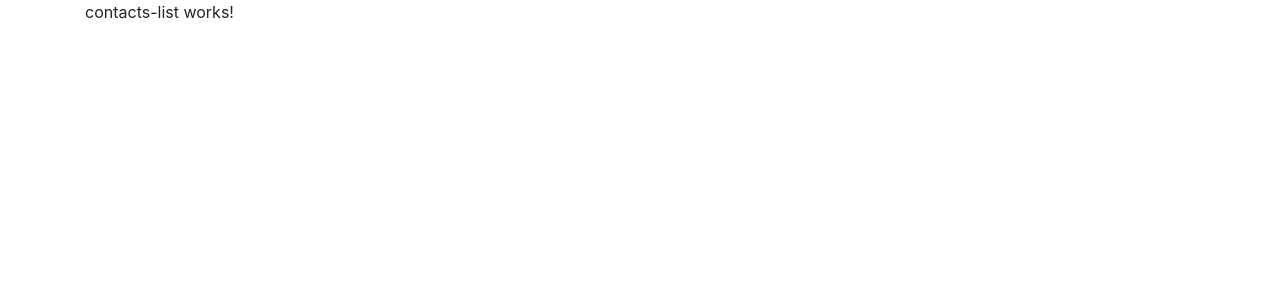
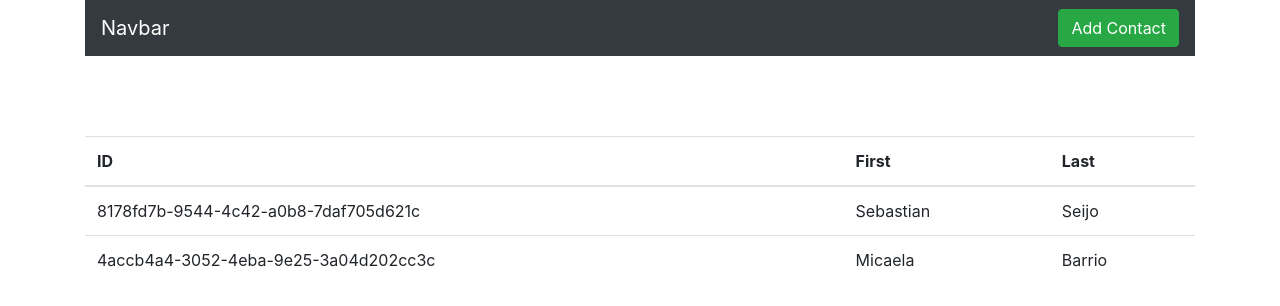
Before and after one commit to sebastiangseijo/address-book, an Angular app: page / in a window 1280 px wide. Shown: the top 306 px of the page. Built offline with nearby package versions, Linux system fonts and the light colour scheme.

Commit message:
contact and contact list - add data for test usage - WIP

```diff
--- a/src/app/app-routing.module.ts
+++ b/src/app/app-routing.module.ts
@@ -1,11 +1,11 @@
 import { NgModule } from '@angular/core';
 import { Routes, RouterModule } from '@angular/router';
-import {ContactsListComponent} from './contacts-list/contacts-list.component';
+import {ContactsViewComponent} from './contacts/contacts-view/contacts-view.component';
 
 
 const routes: Routes = [
   { path: '',
-    component: ContactsListComponent
+    component: ContactsViewComponent
   },
 ];
 
--- a/src/app/app.module.ts
+++ b/src/app/app.module.ts
@@ -3,12 +3,14 @@
 
 import { AppRoutingModule } from './app-routing.module';
 import { AppComponent } from './app.component';
-import { ContactsListComponent } from './contacts-list/contacts-list.component';
+import { ContactsListComponent } from './contacts/contacts-list/contacts-list.component';
+import {ContactsViewComponent} from './contacts/contacts-view/contacts-view.component';
 
 @NgModule({
   declarations: [
     AppComponent,
-    ContactsListComponent
+    ContactsListComponent,
+    ContactsViewComponent
   ],
   imports: [
     BrowserModule,
--- a/src/app/contacts-list/contacts-list.component.html
+++ /dev/null
@@ -1 +0,0 @@
-<p>contacts-list works!</p>
--- /dev/null
+++ b/src/app/contacts/contacts-list/contacts-list.component.html
@@ -0,0 +1,18 @@
+<div class="contacts-list">
+   <table class="table table-hover">
+      <thead>
+      <tr>
+         <th scope="col">ID</th>
+         <th scope="col">First</th>
+         <th scope="col">Last</th>
+      </tr>
+      </thead>
+      <tbody>
+      <tr *ngFor="let contact of contacts">
+         <td>{{contact.getId()}}</td>
+         <td>{{contact.getFirstName()}}</td>
+         <td>{{contact.getLastName()}}</td>
+      </tr>
+      </tbody>
+   </table>
+</div>
--- /dev/null
+++ b/src/app/contacts/contacts-list/contacts-list.component.scss
@@ -0,0 +1,3 @@
+.contacts-list {
+   margin-top: 5em;
+}
--- a/src/app/contacts-list/contacts-list.component.ts
+++ b/src/app/contacts/contacts-list/contacts-list.component.ts
@@ -1,4 +1,5 @@
 import { Component, OnInit } from '@angular/core';
+import {Contact} from '../models/contact';
 
 @Component({
   selector: 'app-contacts-list',
@@ -6,10 +7,11 @@
   styleUrls: ['./contacts-list.component.scss']
 })
 export class ContactsListComponent implements OnInit {
-
-  constructor() { }
+  contacts: Contact[] = [];
 
   ngOnInit() {
+    this.contacts.push(new Contact('Sebastian', 'Seijo', 'sebastiangseijo@gmail.com', 'ar'));
+    this.contacts.push(new Contact('Micaela', 'Barrio', 'micabarrio@gmail.com', 'ar'));
   }
 
 }
```
Also changed, not shown: src/app/contacts/models/contact.ts (renamed from src/app/models/contact.ts), 1 other file (tests, documents, lock files or other folders).
